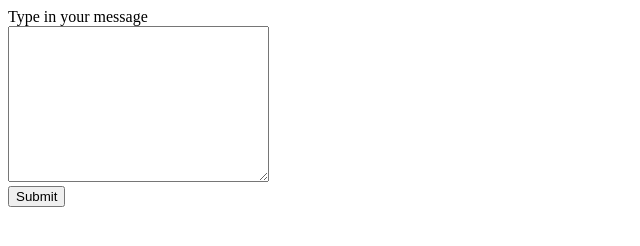
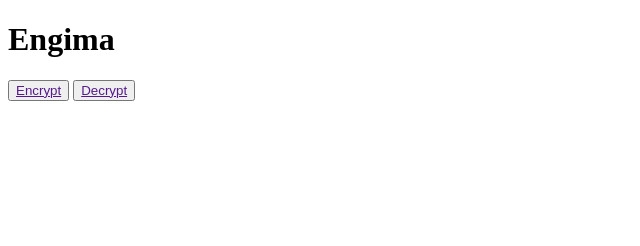
Before and after one commit to kendayao/Enigma, a plain HTML site: page index.html in a window 1280 px wide. Shown: the whole page, without its empty margins (0-640 px from the left). Drawn offline with Linux system fonts and the light colour scheme.

Commit message:
added encrypt and deccrypt buttons

```diff
--- a/index.html
+++ b/index.html
@@ -7,14 +7,8 @@
     <link rel="stylesheet" href="styles.css">
 </head>
 <body>
-    <form>
-        <label for="message">Type in your message</label><br>
-        <textarea id="message" name="message" rows="10" cols="30">
-
-        </textarea><br>
-
-        <input type="submit">
-    </form>
+<h1>Engima</h1>
+<button class="encrypt-button"><a href="" role="button">Encrypt</a></button> <button class="decrypt-button"><a href="" role="button">Decrypt</a></button>
     <script src="script.js"></script>
 </body>
 </html>
```
